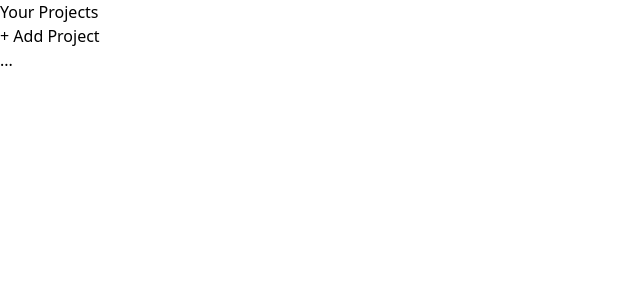
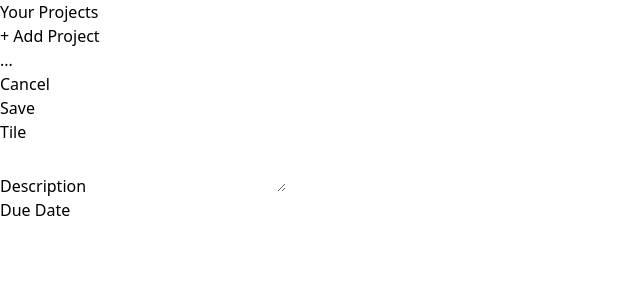
Before and after one commit to piotr-skolorzynski/react-ex-4, a React (Vite) app: page / in a window 1280 px wide. Shown: the top 300 px of the page, without its empty margins (0-640 px from the left). Built offline with nearby package versions, Linux system fonts and the light colour scheme.

Commit message:
Create Input and NewProject components

```diff
--- a/src/App.jsx
+++ b/src/App.jsx
@@ -1,9 +1,12 @@
+import NewProject from "./components/NewProject";
 import ProjectsSidebar from "./components/ProjectsSidebar";
 
 const App = () => {
   return (
-    <main className="h-screen my-8">
+    <main className="h-screen my-8 flex gap-8">
       <ProjectsSidebar />
+
+      <NewProject />
     </main>
   );
 };
--- /dev/null
+++ b/src/components/Input.jsx
@@ -0,0 +1,10 @@
+const Input = ({ label, textarea, ...props }) => {
+  return (
+    <p>
+      <label>{label}</label>
+      {textarea ? <textarea {...props}></textarea> : <input {...props} />}
+    </p>
+  );
+};
+
+export default Input;
--- /dev/null
+++ b/src/components/NewProject.jsx
@@ -0,0 +1,24 @@
+import Input from "./Input";
+
+const NewProject = () => {
+  return (
+    <div>
+      <menu>
+        <li>
+          <button>Cancel</button>
+        </li>
+        <li>
+          <button>Save</button>
+        </li>
+      </menu>
+
+      <div>
+        <Input label="Tile" />
+        <Input label="Description" textarea />
+        <Input label="Due Date" />
+      </div>
+    </div>
+  );
+};
+
+export default NewProject;
```
